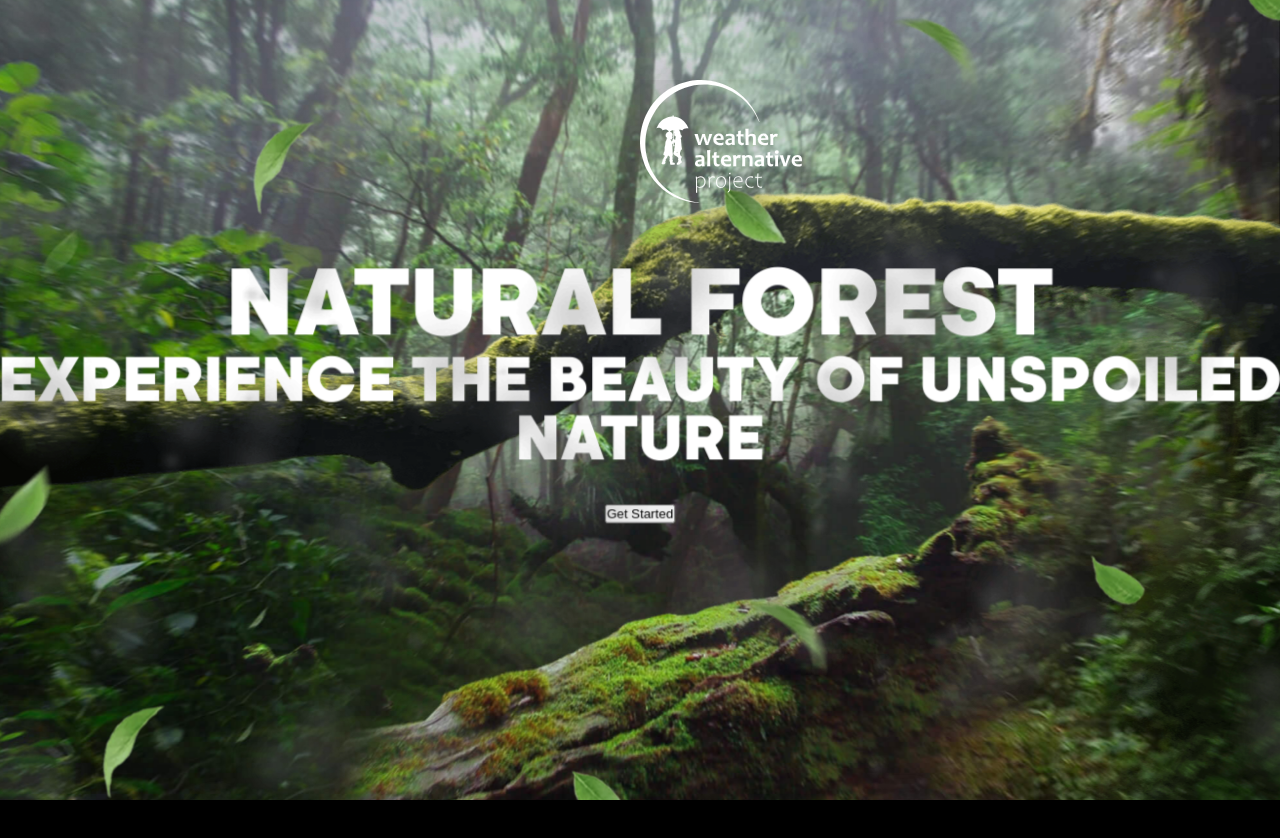
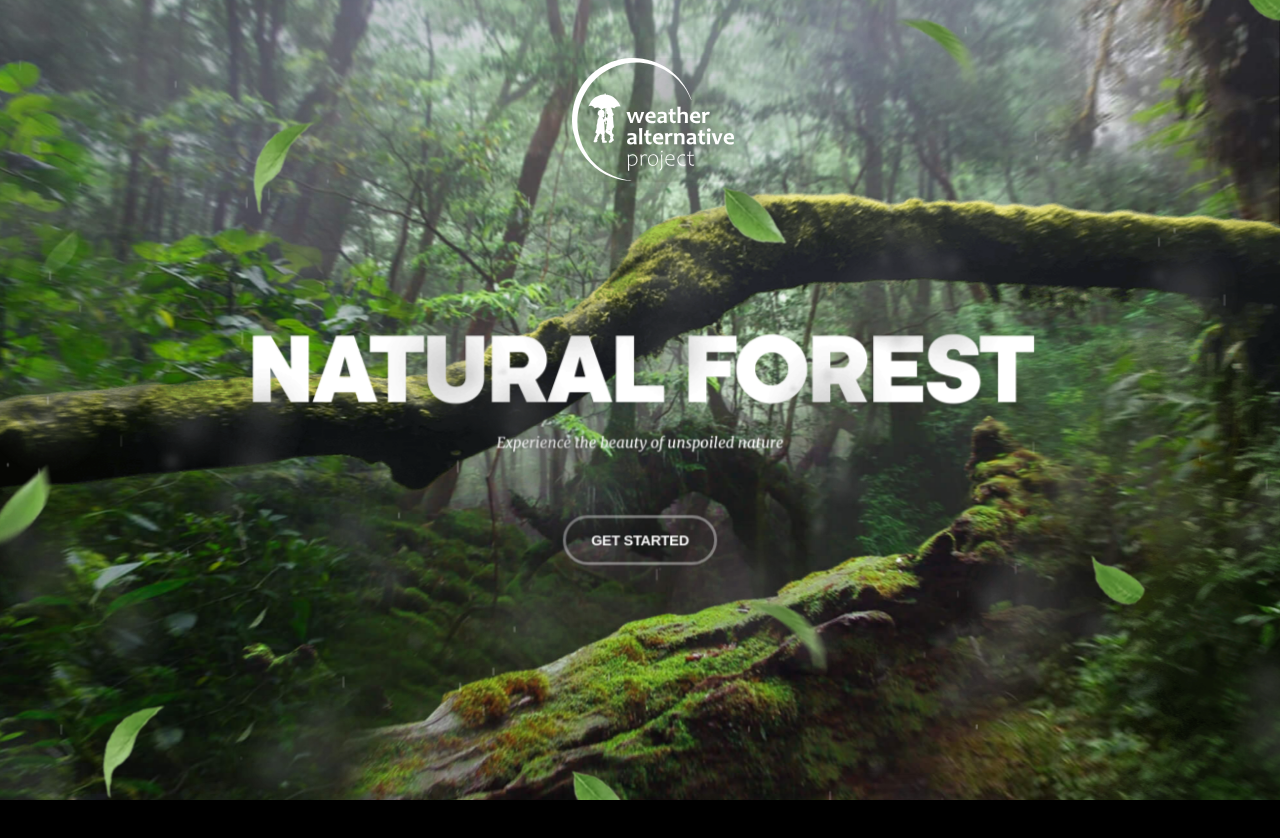
Before and after one commit to Frolov-Andrey2405/ForestScape3DParallax, a plain HTML site: page index.html in a window 1280 px wide. After the commit the page ends 800 px from the top, so only its background shows below. Drawn offline with Linux system fonts and the light colour scheme.

Commit message:
Logo and text styling, button layout, overlapping layers in CSS

```diff
--- a/css/main.css
+++ b/css/main.css
@@ -1,6 +1,6 @@
 * {
-    margin: 0%;
-    padding: 0%;
+    margin: 0;
+    padding: 0;
     box-sizing: border-box;
 }
 
@@ -27,12 +27,13 @@ body {
 }
 
 .logo {
-    width: calc(var(--index) * 7.8);
-    height: calc(var(--index) * 7.8);
+    --logo-size: calc(var(--index) * 7.8);
+    width: var(--logo-size);
+    height: var(--logo-size);
     background-repeat: no-repeat;
     position: absolute;
-    left : 50%;
-    top: 10%;
+    left: calc(51% - calc(var(--logo-size) / 2));
+    top: calc(var(--index) * 2.8);
     z-index: 1;
 }
 
@@ -88,8 +89,41 @@ body {
     font-size: calc(var(--index) * 2.9);
     text-align: center;
     text-transform: uppercase;
+    letter-spacing: calc(var(--index) * -.15);
+    line-height: 1.35em;
+    margin-top: calc(var(--index) * 5.5);
 }
 
 .hero-content span {
     display: block;
 }
+
+.hero-content__p {
+    text-transform: none;
+    font-family: merriweather-italic-3d;
+    letter-spacing: normal;
+    font-size: calc(var(--index) * .73);
+    line-height: 3;
+}
+
+.button-start {
+    font-family: Arial;
+    font-weight: 600;
+    text-transform: uppercase;
+    font-size: calc(var(--index) * .71);
+    letter-spacing: -.02vw;
+    padding: calc(var(--index) * .7) calc(var(--index) * 1.25);
+    background-color: transparent;
+    color: #fff;
+    border-radius: 10em;
+    border: rgb(255 255 255 / .4) 3px solid;
+    outline: none;
+    cursor: pointer;
+    margin-top: calc(var(--index) * 2.5);
+}
+
+.layer-4,
+.layer-5,
+.layer-6 {
+    pointer-events: none;
+}
--- a/index.html
+++ b/index.html
@@ -25,14 +25,13 @@
                 </div>
             </div>
             <div class="layers__item layer-4">
-                <!-- <canvas class="rain"></canvas> -->
+                <canvas class="rain"></canvas>
             </div>
             <div class="layers__item layer-5" style="background-image: url(img/layer-5.png)"></div>
             <div class="layers__item layer-6" style="background-image: url(img/layer-6.png)"></div>
         </div>
     </section>
 
-    <div style="height: 100vh"></div>
 </body>
 
 </html>
```
